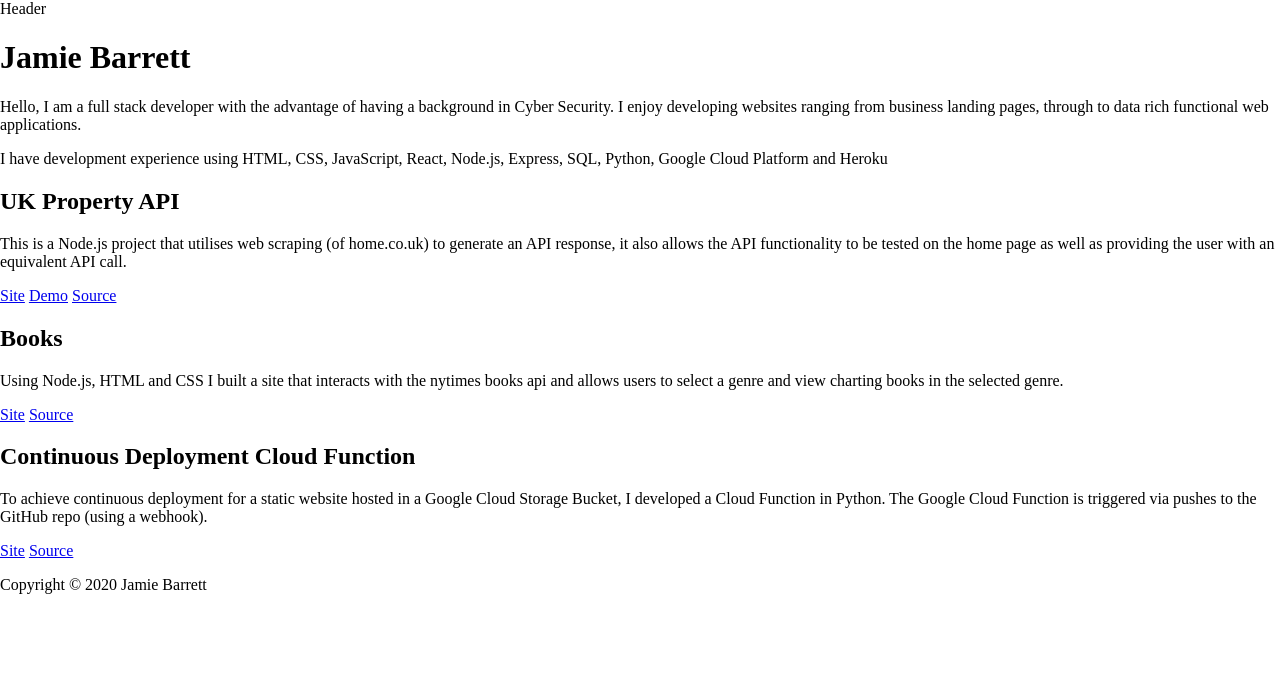
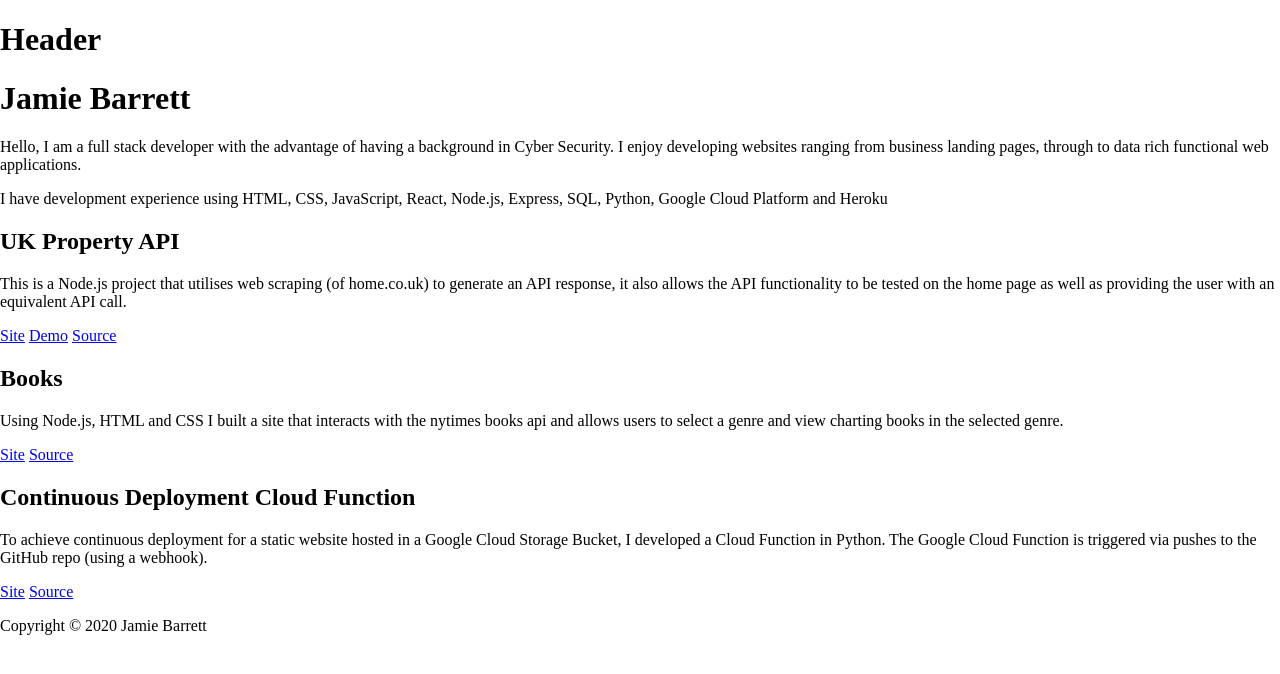
Before and after one commit to jb-0/site-react, a React (Create React App) app: page / in a window 1280 px wide. Shown: the top 674 px of the page. Built offline with nearby package versions, Linux system fonts and the light colour scheme.

Commit message:
Added header placeholder

```diff
--- a/src/components/Header.jsx
+++ b/src/components/Header.jsx
@@ -1,7 +1,7 @@
 import React from 'react';
 
 function Header() {
-    return 'Header'
+    return <h1>Header</h1>
 };
 
 export default Header;
```
